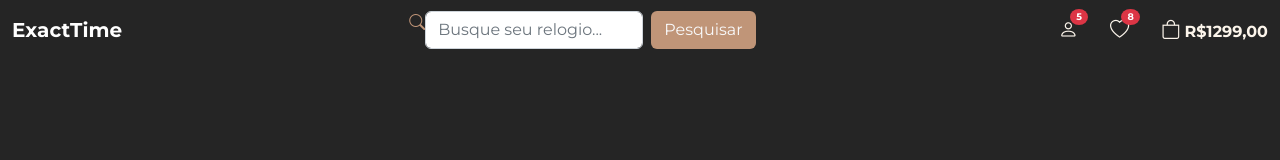
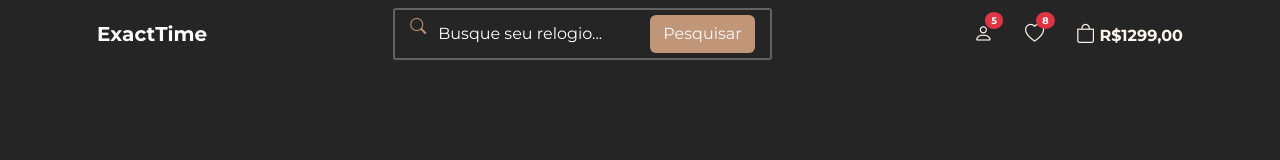
Before and after one commit to jonathasVeiga/Bootstrap, a plain HTML site: page 10_EXACTTIME(e-commerce)/index.html in a window 1280 px wide. Drawn offline with nearby package versions, Linux system fonts and the light colour scheme.

Commit message:
Ajustado layout do campo de pesquisa

```diff
--- a/10_EXACTTIME(e-commerce)/css/style.css
+++ b/10_EXACTTIME(e-commerce)/css/style.css
@@ -59,3 +59,23 @@ body{
     border-radius: 50%;
     font-size: .6rem;
 }
+
+#search-form{
+    border: 2px solid #626262;
+    border-radius: 3px;
+    padding:5px 15px;
+}
+
+#search-form input{
+    background-color: transparent;
+    border: none;
+    color: #fff;
+}
+
+#search-form input:focus{
+    box-shadow: none;
+}
+
+#search-form input::placeholder{
+    color: #fff;
+}
--- a/10_EXACTTIME(e-commerce)/index.html
+++ b/10_EXACTTIME(e-commerce)/index.html
@@ -33,9 +33,9 @@
 <body>
 
     <nav class="navbar primary-bg-color navbar-dark ">
-        <div class="container-fluid d-flex justify-content-between">
+        <div class="container-fluid d-flex justify-content-around">
           <a class="navbar-brand fw-bold">ExactTime</a>
-          <form class="d-flex" role="search">
+          <form class="d-flex" id="search-form" role="search">
             <i class="bi bi-search primary-color"></i>
             <input class="form-control me-2" type="search" placeholder="Busque seu relogio..." aria-label="Search">
             <button class="btn secondary-bg-color text-light" type="submit">Pesquisar</button>
```
